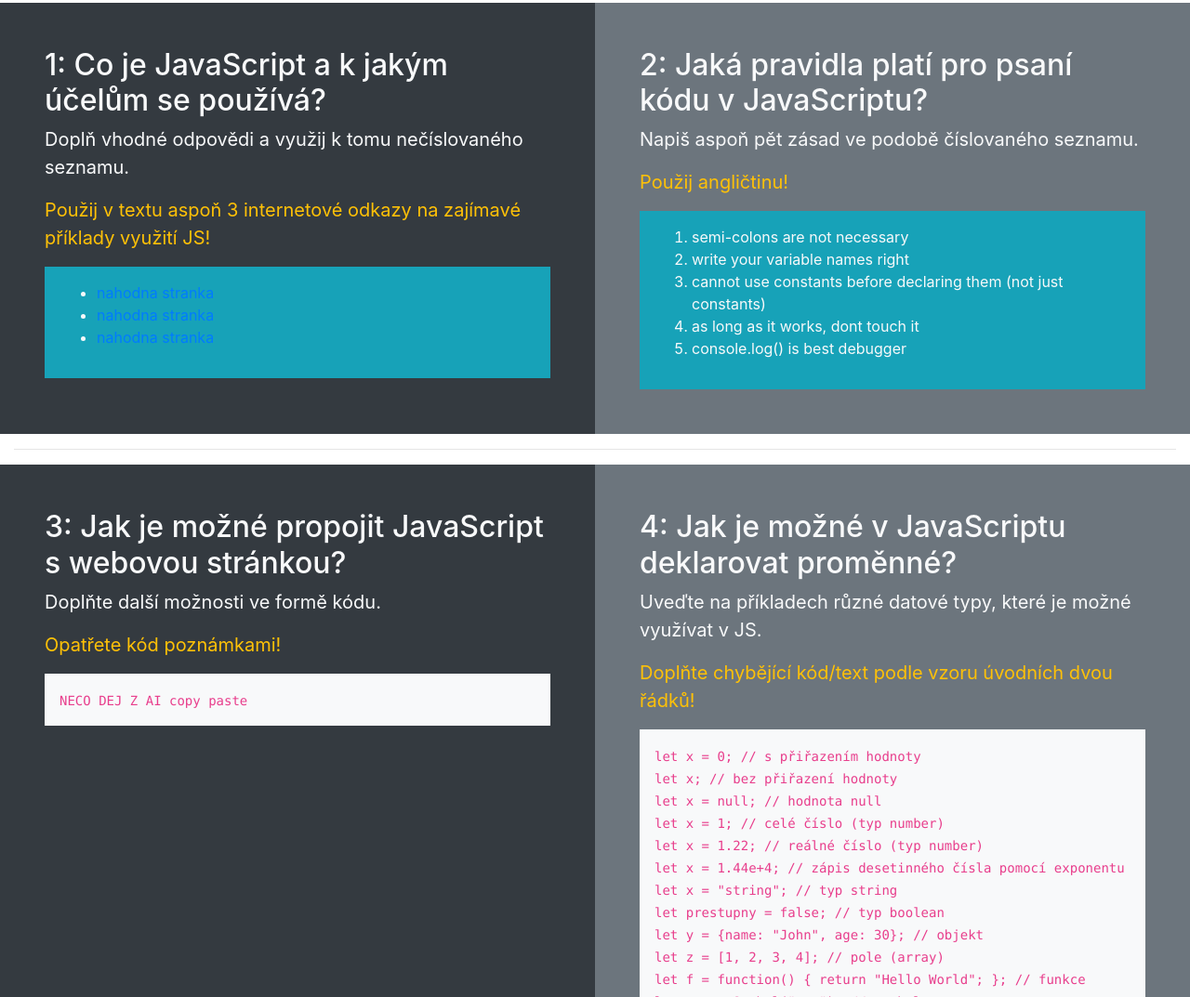
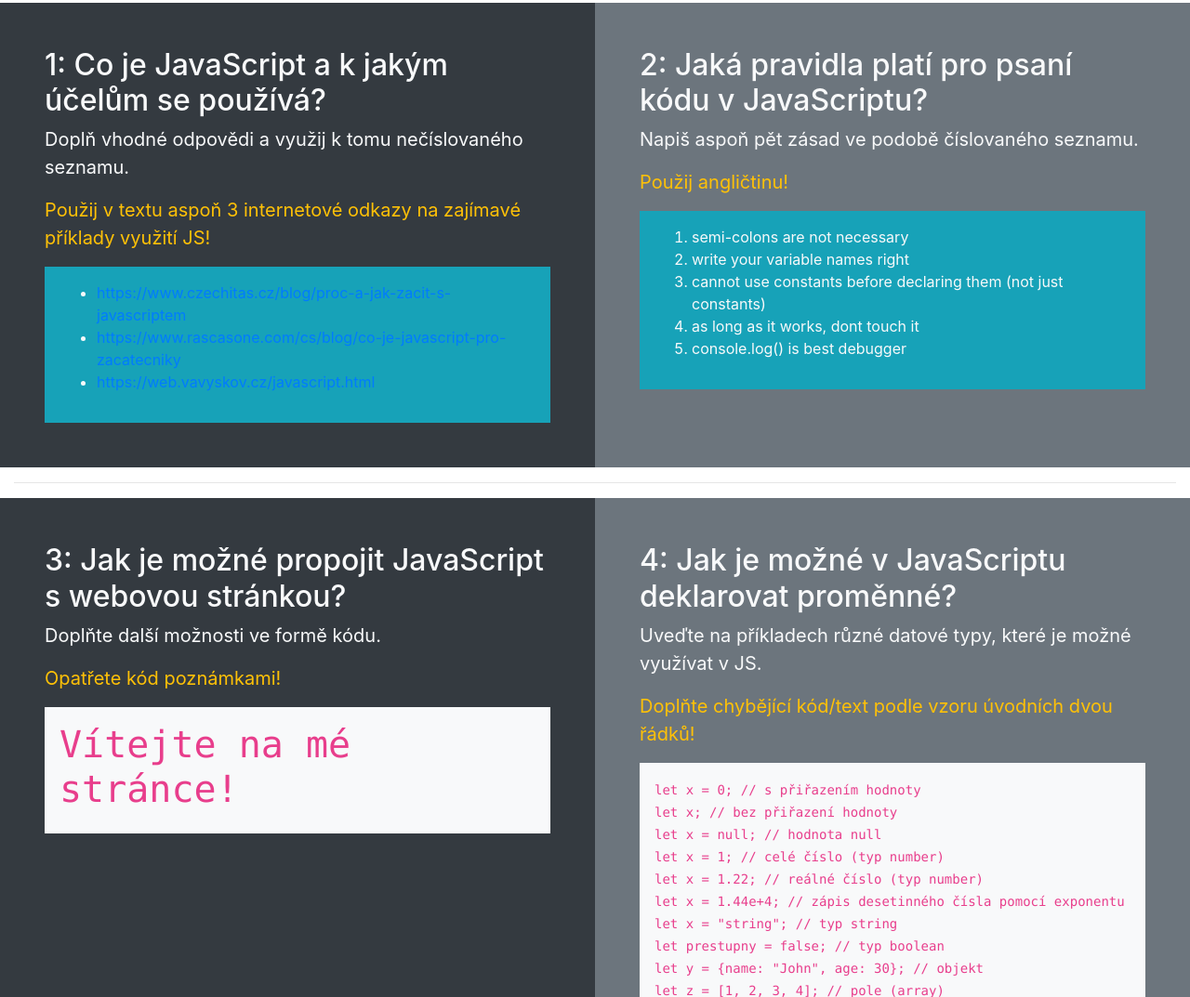
Before and after one commit to TomasGebauer/Tomas-Gebauer, a plain HTML site: page index.html in a window 1280 px wide. Shown: the part 271-1344 px from the top of the page at 93% size. Drawn offline with nearby package versions, Linux system fonts and the light colour scheme.

Commit message:
Update index.html

```diff
--- a/index.html
+++ b/index.html
@@ -38,9 +38,9 @@
                     </blockquote>
                     <div class="bg-info p-3">
                         <ul>
-                            <li><a href="#odkaz#">nahodna stranka</a></li>
-                            <li><a href="#odkaz#">nahodna stranka</a></li>
-                            <li><a href="#odkaz#">nahodna stranka</a></li>
+                            <li><a href="#odkaz#">https://www.czechitas.cz/blog/proc-a-jak-zacit-s-javascriptem</a></li>
+                            <li><a href="#odkaz#">https://www.rascasone.com/cs/blog/co-je-javascript-pro-zacatecniky</a></li>
+                            <li><a href="#odkaz#">https://web.vavyskov.cz/javascript.html</a></li>
                         </ul>
                     </div>
                 </div>
@@ -80,7 +80,25 @@
                     </blockquote>
                     <div class="bg-light p-3">
                         <code>
-                            NECO DEJ Z AI copy paste
+                            <!DOCTYPE html>
+<html lang="cs">
+<head>
+    <meta charset="UTF-8">
+    <meta name="viewport" content="width=device-width, initial-scale=1.0">
+    <title>Propojení JavaScriptu</title>
+</head>
+<body>
+
+    <h1>Vítejte na mé stránce!</h1>
+
+    <script>
+        // Tento kód se vykoná při načtení stránky
+        console.log("JavaScript je propojen!");
+    </script>
+
+</body>
+</html>
+
 
                         </code>
                     </div>
```
